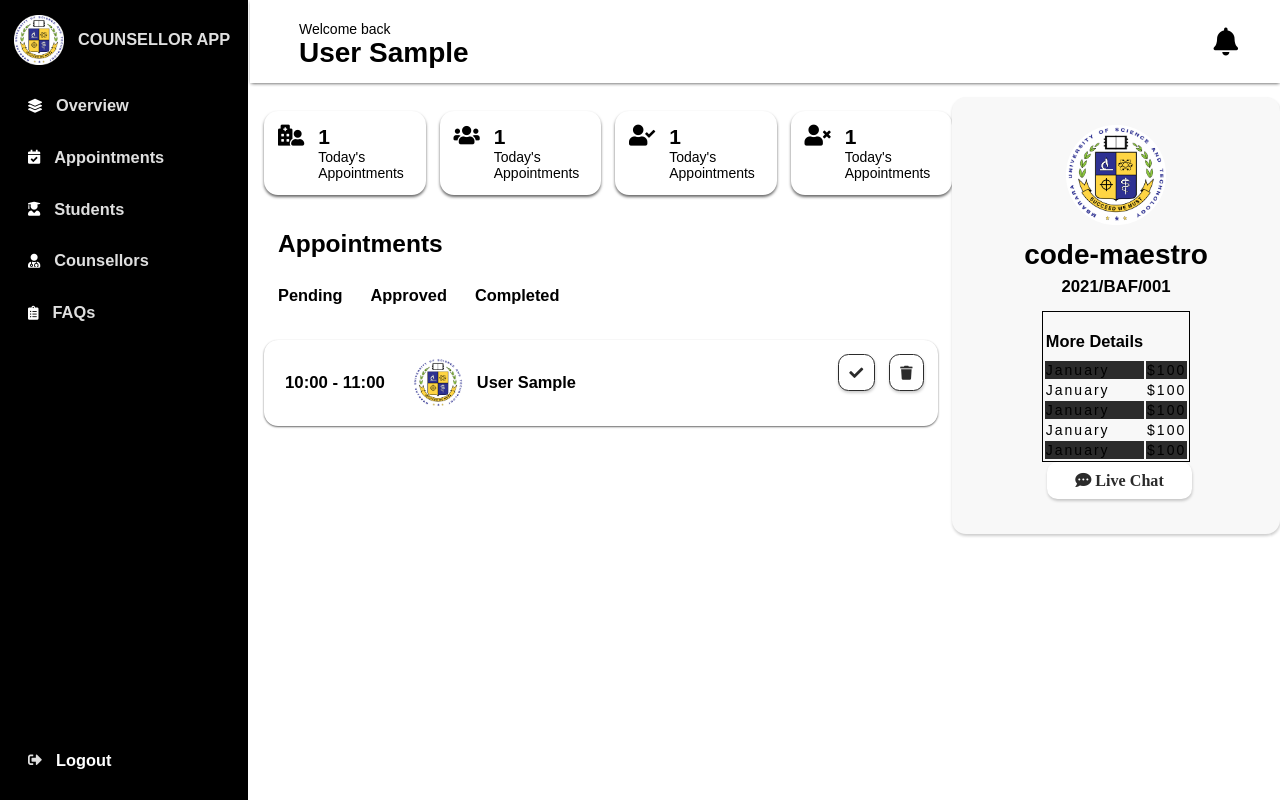
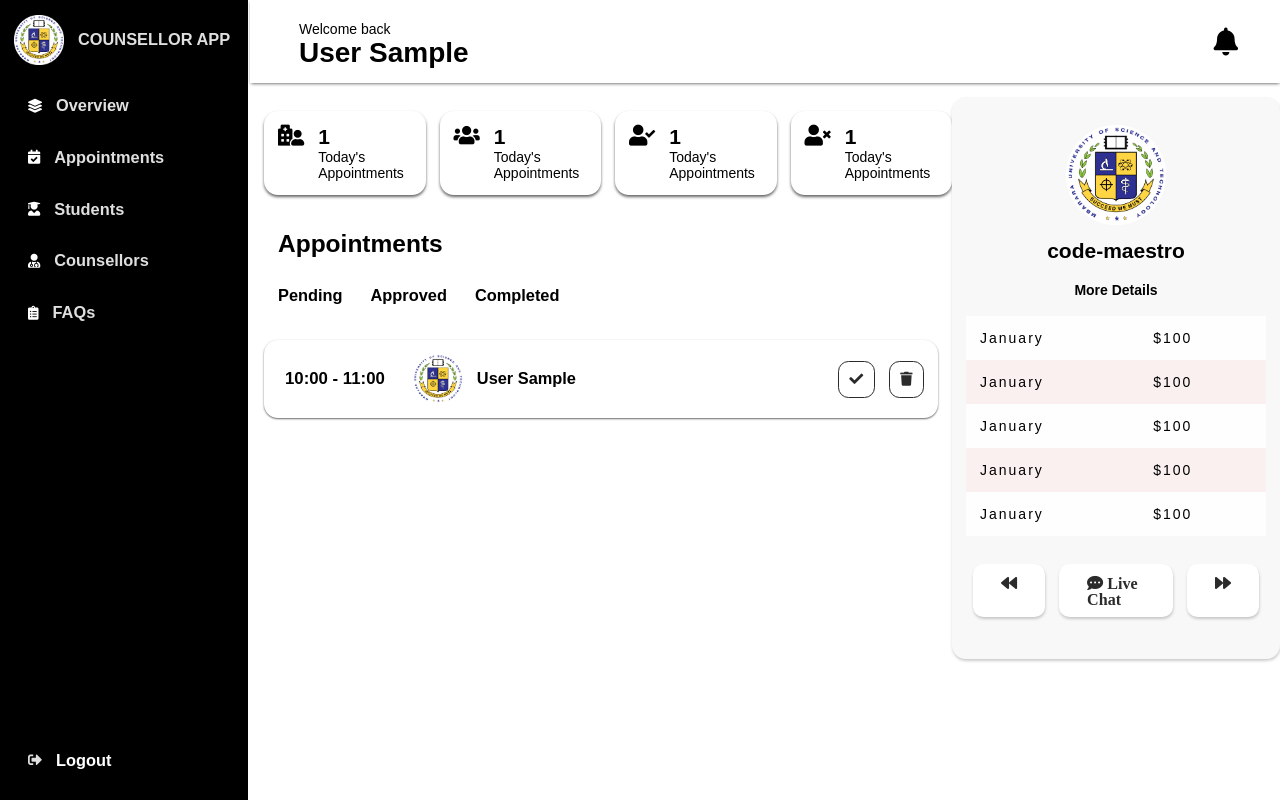
Before and after one commit to code-maestro/prototype-beta, a PHP site: page /admin.php in a window 1280 px wide. Run offline with PHP 8.4, Linux system fonts and the light colour scheme; the visitor is signed in with stand-in values (Sample User, id 1); tables that the repository leaves empty or names only in its code hold one stand-in row (values such as "Sample post").

Commit message:
β - Add table and navigation buttons for selected students ➕

```diff
--- a/admin.php
+++ b/admin.php
@@ -20,8 +20,6 @@
   //Retrieving appointments
   $info = new Create();
   $list = $info->retrieveAppointments();
-
-  //$names = $user_details['first_name'];
 
 ?>
 
@@ -180,13 +178,12 @@
           <div class="student-profile">
             <img src="resources/img/must.png" alt="avatar">
             <h3>code-maestro</h3>
-            <p> 2021/BAF/001 </p>
           </div>
           <div class="the-details">
+
+            <h4> More Details </h4>
+
             <table>
-              <tr>
-                <th> <h3> More Details </h3> </th>
-              </tr>
               <tr>
                 <td>January</td>
                 <td>$100</td>
@@ -210,7 +207,9 @@
             </table>
 
             <div class="actions">
+              <i class="fas fa-backward"> </i>
               <i class="fas fa-comment-dots"> Live Chat </i>
+              <i class="fas fa-forward"> </i>
             </div>
 
           </div>
--- a/css/main.css
+++ b/css/main.css
@@ -311,28 +311,8 @@ main .appointments .wrapper .count i{
 }
 
 .student-info .student-profile h3{
-  font-size: 2rem;
+  font-size: 1.5rem;
   margin: 1rem 0 0 0;
-}
-
-.student-info .student-profile p{
-  font-size: 1.2rem;
-  margin: .45rem 0 1rem 0;
-  font-weight: 600;
-}
-
-.actions{
-  padding-bottom: 1.5rem;
-}
-
- .actions i{
-  color: var(--nav-hover-color);
-  background-color: var(--icon-color);
-  box-shadow: .4px 2px 3px rgb(0 0 0 / 20%);
-  padding: .75rem 2rem .75rem 2rem;
-  border-radius: .75rem;
-  margin: 0 0 0 .5rem;
-  font-size: 1.15rem;
 }
 
 /* MORE DETAILS SECTION */
@@ -345,20 +325,60 @@ main .appointments .wrapper .count i{
 }
 
 .student-info .the-details h3{
-  text-align: start;
+  text-align: center;
   margin-bottom: 0.5rem;
 }
 
+/* TABLE STYLING  */
 table{
-  border: 1px solid black;
+  width: 100%;
+  outline: none;
+  border-collapse: collapse;
+}
+
+table tr {
+  border-radius: 2rem;
+}
+
+table tr:nth-child(odd) {
+  background-color: #ffffffdc;
 }
 
 table tr:nth-child(even) {
-  background-color: #2b2b2b;
+  background-color: #faf0f0;
 }
 
 table tr td{
   letter-spacing: 2px;
+  padding: 1rem;
+}
+
+.the-details .actions{
+  display: flex;
+}
+
+.the-details .actions i{
+  margin: 2rem .5rem;
+  color: var(--nav-hover-color);
+  background-color: var(--icon-color);
+  box-shadow: .4px 2px 3px rgb(0 0 0 / 20%);
+  padding: .75rem 2rem .75rem 2rem;
+  border-radius: .75rem;
+  font-size: 1.15rem;
+}
+
+.the-details .actions i:hover{
+  cursor: pointer;
+}
+
+.the-details .actions i:first-child:hover{
+  background-color: #000;
+  color: #fff;
+}
+
+.the-details .actions i:last-child:hover{
+  background-color: #000;
+  color: #fff;
 }
 
 /* On smaller screens */
```
